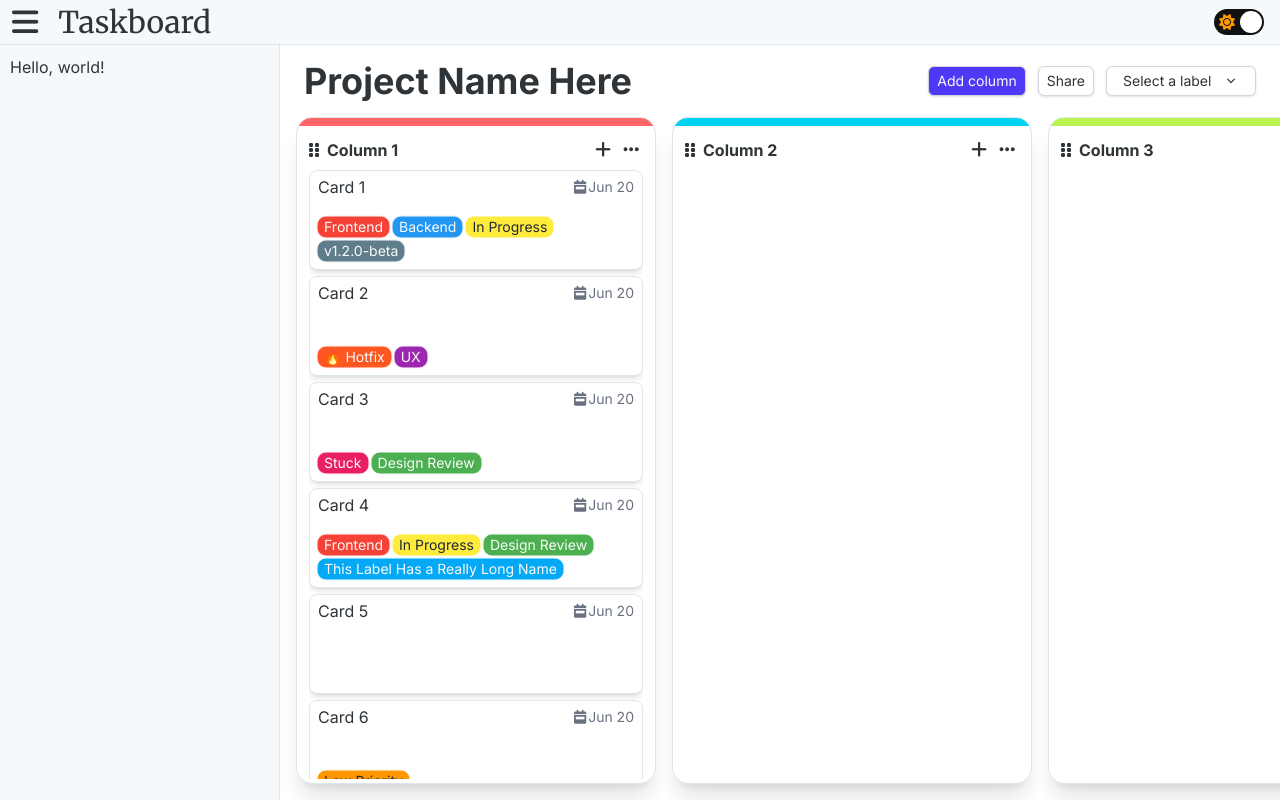
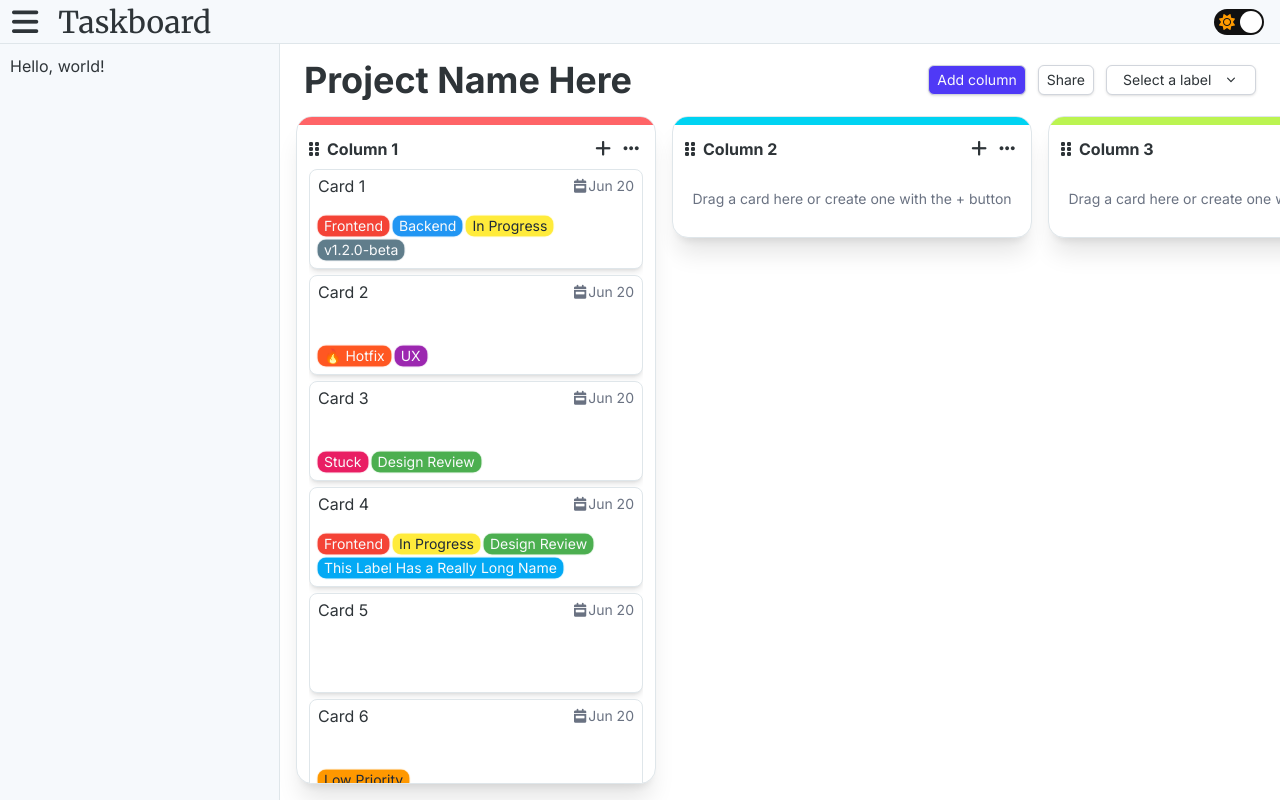
Before and after one commit to prestonyford/collaborate, a React (Vite) app in the folder client/: page / in a window 1280 px wide. Built offline with nearby package versions, Linux system fonts and the light colour scheme.

Commit message:
Adjusted column height and overflow

```diff
--- a/client/src/App.tsx
+++ b/client/src/App.tsx
@@ -8,7 +8,7 @@ function App() {
 		<>
 			<div className='h-screen bg-base flex flex-col'>
 				<Navbar />
-				<div className="flex h-full">
+				<div className="flex h-[calc(100%-44px)]">
 					<Sidebar />
 					<MainPage />
 				</div>
--- a/client/src/components/navigation/Navbar.tsx
+++ b/client/src/components/navigation/Navbar.tsx
@@ -4,7 +4,7 @@ import LightDarkToggle from '../base/LightDarkToggle'
 function Navbar() {
 	return (
 		<>
-			<div className='h-12 bg-surface flex text-3xl items-center justify-between border-b border-accent'>
+			<div className='min-h-[44px] bg-surface flex text-3xl items-center justify-between border-b border-accent'>
 				{/* Left */}
 				<div className='flex items-center h-full gap-2'>
 					<div className="h-full hover:bg-surface-active transition-colors flex items-center px-3">
--- a/client/src/pages/MainPage.tsx
+++ b/client/src/pages/MainPage.tsx
@@ -20,8 +20,8 @@ function MainPage(props: Props) {
 
 	return (
 		<>
-			<div className="grow flex flex-col min-w-0">
-				<div className="py-4 px-6 flex justify-between items-center">
+			<div className="grow min-w-0 h-full">
+				<div className="py-4 px-6 flex justify-between items-center h-[72px]">
 					<h1 className="basis-0 grow truncate pr-2">Project Name Here</h1>
 					<div className='flex gap-3 text-sm'>
 						<Button text="Add column" variant="primary" />
@@ -40,7 +40,7 @@ function MainPage(props: Props) {
 						/>
 					</div>
 				</div>
-				<div className='grow w-full'>
+				<div className='w-full h-[calc(100%-72px)]'>
 					{isLoading
 						? <LoadingIcon />
 						: <Board />
--- a/client/src/pages/board/Board.tsx
+++ b/client/src/pages/board/Board.tsx
@@ -47,11 +47,12 @@ function Board(props: Props) {
 				<Droppable droppableId='board' direction='horizontal' type='column'>
 					{(provided: DroppableProvided) => (
 						<div
-							className="pl-2 pr-4 pb-4 h-full w-full flex overflow-x-auto"
+							className="pl-2 pr-4 pb-4 h-full w-full flex overflow-x-auto items-start"
 							ref={provided.innerRef}
 							{...provided.droppableProps}
 						>
 							{columns.map((column, i) => (
+								<div className="flex flex-col" style={{height: 'calc(100%)'}}>
 									<BoardColumn
 										key={column.id}
 										index={i}
@@ -59,6 +60,7 @@ function Board(props: Props) {
 										columnName={column.name}
 										columnColor={column.color}
 									/>
+								</div>
 							))}
 							{provided.placeholder}
 						</div>
--- a/client/src/pages/board/BoardColumn.tsx
+++ b/client/src/pages/board/BoardColumn.tsx
@@ -21,13 +21,14 @@ function BoardColumn(props: Props) {
 				{(provided) => (
 					<div
 						className={clsx(
-							"mx-2 flex-shrink-0 w-[360px] h-full shadow-xl dark:shadow-base-alt rounded-2xl bg-base border-accent border-1 overflow-hidden"
+							"mx-2 w-[360px] shadow-xl dark:shadow-base-alt rounded-2xl bg-base border-accent border-1 flex flex-col max-h-full overflow-hidden"
 						)}
 						ref={provided.innerRef}
 						{...provided.draggableProps}
+						style={{ ...provided.draggableProps.style, }}
 					>
-						<div className='w-full h-[8px]' style={{ backgroundColor: props.columnColor }}></div>
-						<div className="w-full h-full p-3 pt-3 flex flex-col relative">
+						<div className='w-full min-h-[8px]' style={{ backgroundColor: props.columnColor }}></div>
+						<div className="w-full h-full grow p-3 flex flex-col relative pb-2">
 							<div className='flex justify-between gap-2 pb-2'>
 								<div>
 									<i className="fa-solid fa-grip-vertical mr-2 cursor-grab" {...provided.dragHandleProps}></i>
@@ -39,17 +40,24 @@ function BoardColumn(props: Props) {
 								</div>
 							</div>
 							<Droppable droppableId={props.columnID} type="card">
-								{(provided) => (
+								{(provided, snapshot) => (
+									<>
 										<div
-										className='flex flex-col overflow-y-auto [&::-webkit-scrollbar]:hidden basis-0 grow pb-1'
+											className='flex flex-col overflow-y-auto [&::-webkit-scrollbar]:hidden shrink grow min-h-[60px] relative'
 											ref={provided.innerRef}
 											{...provided.droppableProps}
 										>
 											{cardSummaries?.map((card, i) =>
 												<CardSummary key={card.id} index={i} cardID={card.id} title={card.title} creationDate={card.creationDate} labelIDs={card.labels} />
 											)}
+											{cardSummaries.length === 0 &&
+												<p className={clsx('m-auto w-full select-none text-text-muted text-sm text-center absolute left-1/2 top-1/2 -translate-x-1/2 -translate-y-1/2 transition-opacity', snapshot.isDraggingOver ? 'opacity-0' : 'opacity-100')}>
+													Drag a card here or create one with the + button
+												</p>
+											}
 											{provided.placeholder}
 										</div>
+									</>
 								)}
 							</Droppable>
 						</div>
```
Lines whose indentation alone changed are shown as unchanged.
